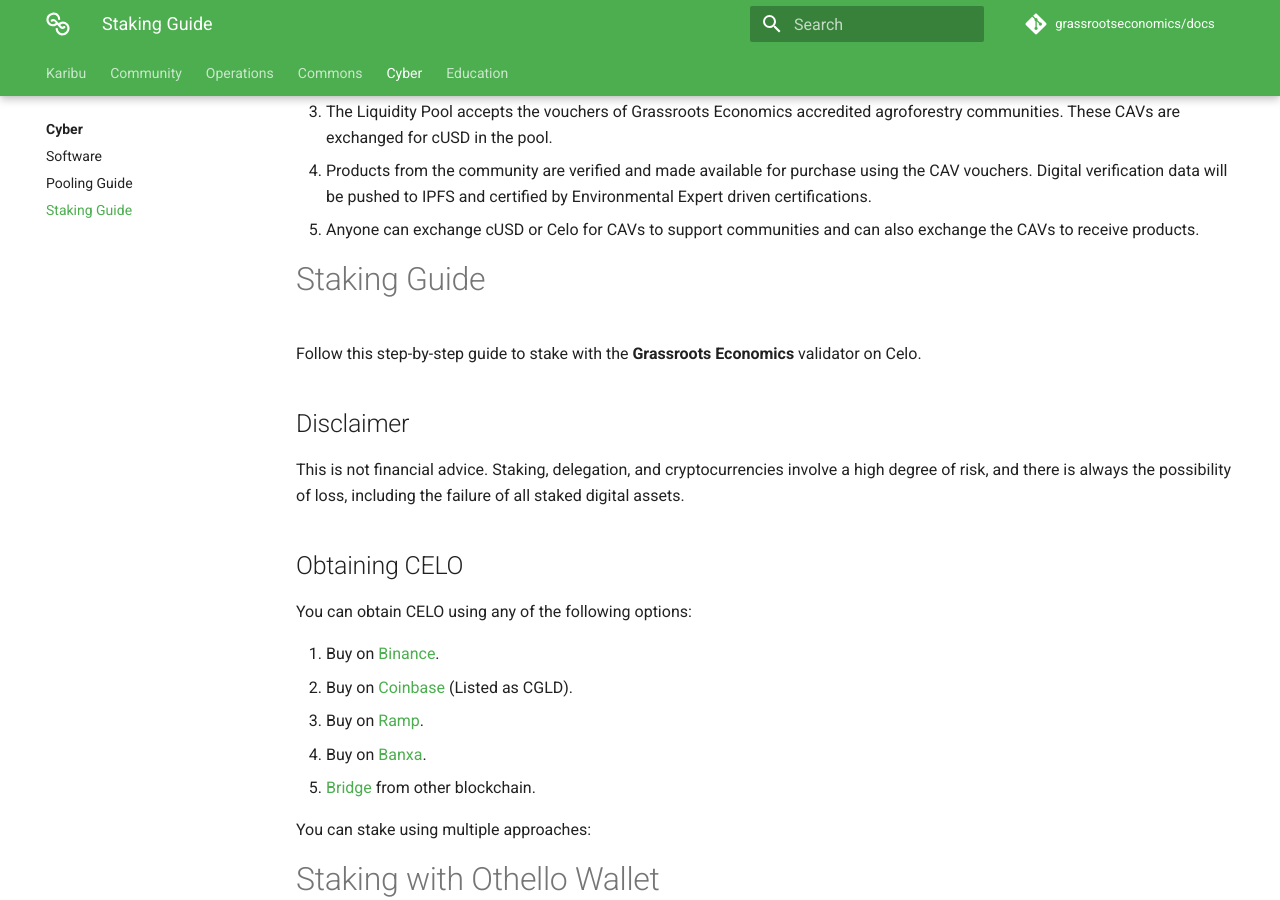
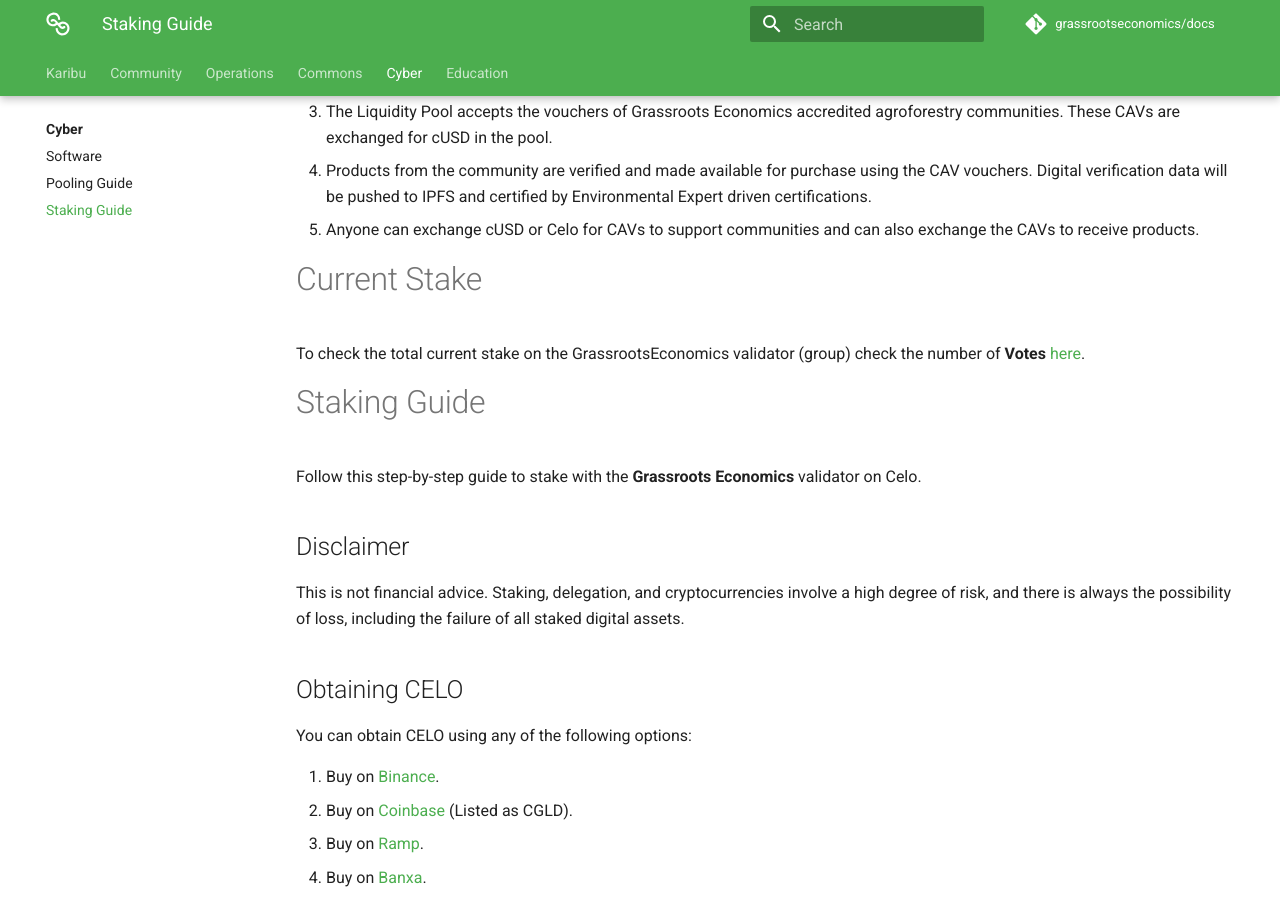
Before and after one commit to grassrootseconomics/docs.grassecon.org, an MkDocs documentation site: the page built from docs/cyber/staking-guide.md, in a window 1280 px wide and 900 px high, scrolled down 1277 px. Built offline with MkDocs 1.6.1 and Material for MkDocs 9.7.7, drawn with Linux system fonts in a browser that asks for light colours; comment, search, counter and statistics services are not loaded.

Commit message:
Update staking-guide.md

```diff
--- a/docs/cyber/staking-guide.md
+++ b/docs/cyber/staking-guide.md
@@ -16,9 +16,14 @@
 5. Anyone can exchange cUSD or Celo for CAVs to support communities and can also exchange the CAVs to receive products.
 
 
+# Current Stake
+
+To check the total current stake on the GrassrootsEconomics validator (group) check the number of **Votes** [here](https://celoscan.io/address/0xd8457a4b949c1b7Bc26538F54743Aa61EEcA38B6#info).
+
 # Staking Guide
 
 Follow this step-by-step guide to stake with the **Grassroots Economics** validator on Celo.
+
 
 ## Disclaimer
 
```
